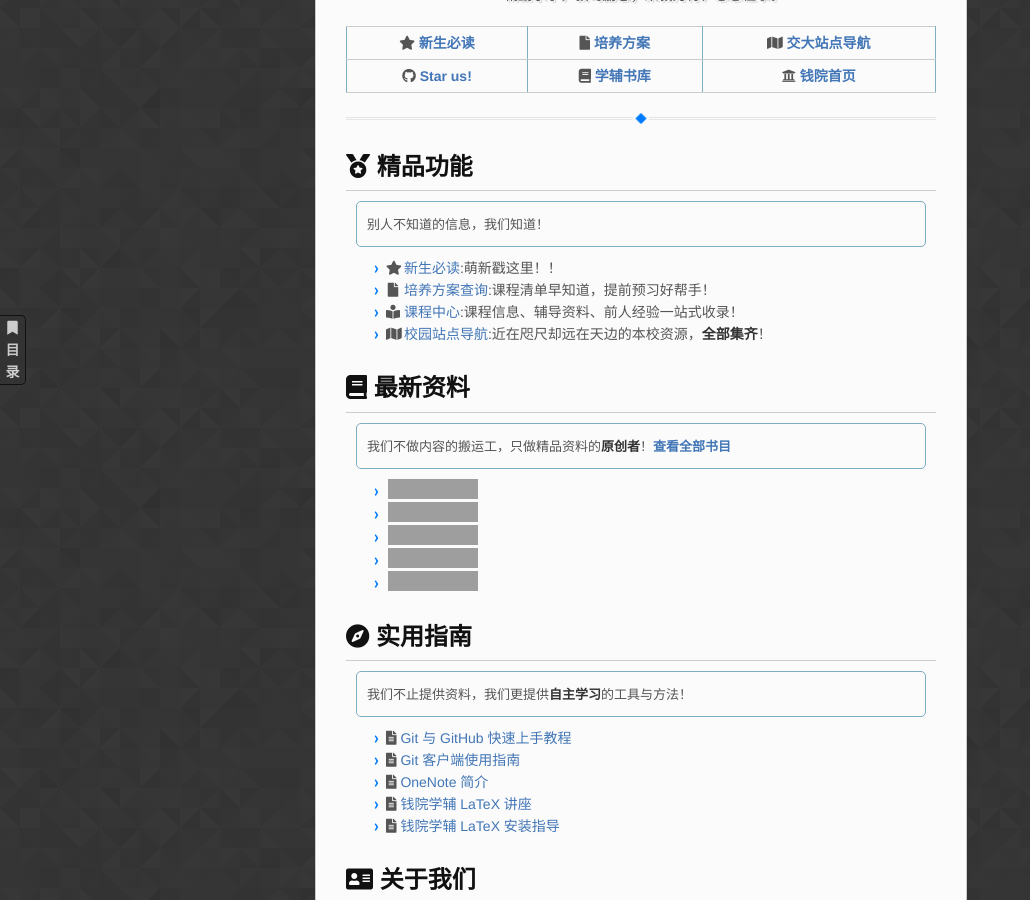
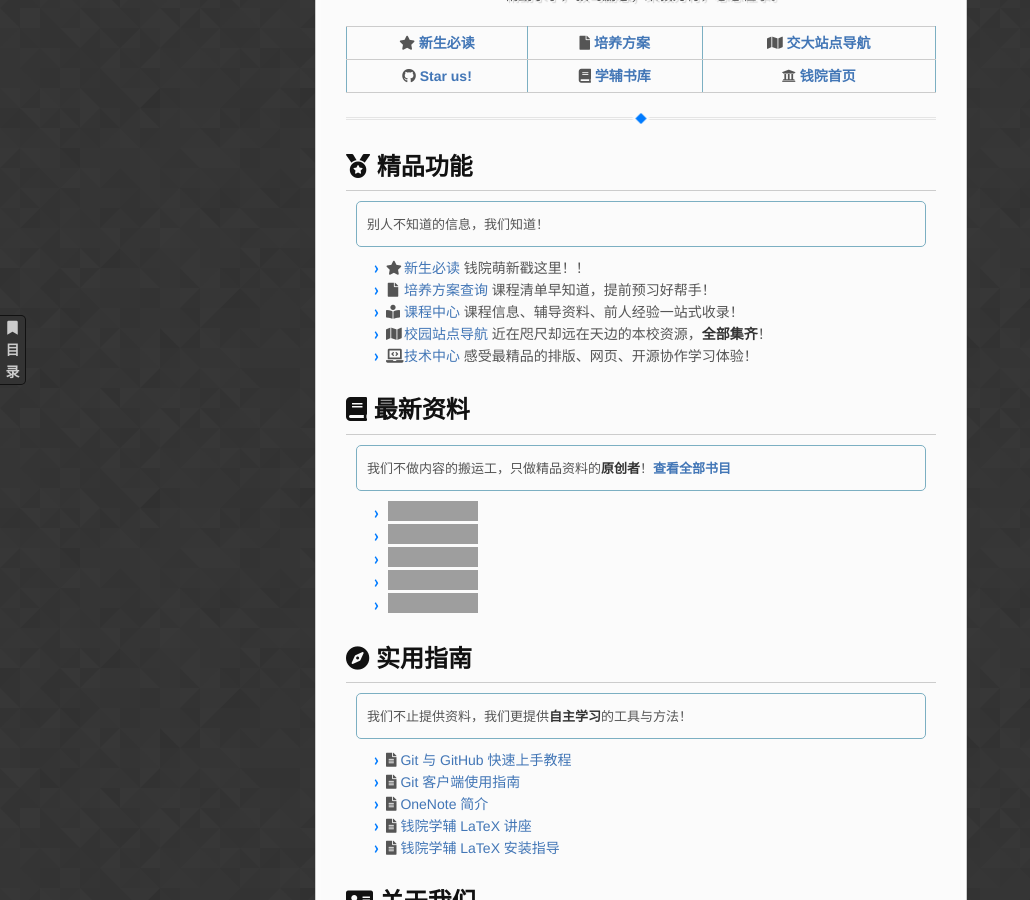
Before and after one commit to qyxf/qyxf.github.io, a Jekyll site: the page built from index.md, in a window 1280 px wide and 900 px high, scrolled down 512 px, cut to the strip 0-900 px from the top of the window. Shown: the whole strip, without its empty margins (0-1030 px from the left). Built offline with Jekyll 4.4.1, drawn with Linux system fonts in a browser that asks for light colours; nearby versions of some CDN libraries; some web fonts are replaced; our own code applies the rules of GitHub Pages for plain Markdown files; comment, search, counter and statistics services are not loaded; grey boxes are pictures that could not be loaded.

Commit message:
Update index

```diff
--- a/index.md
+++ b/index.md
@@ -16,10 +16,11 @@ date: 2019-8-12
 ## <i class="fas fa-medal"></i> 精品功能
 > 别人不知道的信息，我们知道！
 
-- <span class='mono'><i class="fas fa-star"></i></span> [新生必读](/intro/life-in-xjtu):萌新戳这里！！
-- <span class='mono'><i class="fas fa-file"></i></span> [培养方案查询](/program/):课程清单早知道，提前预习好帮手！
-- <span class='mono'><i class="fas fa-book-reader"></i></span> [课程中心](/course/):课程信息、辅导资料、前人经验一站式收录！
-- <span class='mono'><i class="fas fa-map"></i></span> [校园站点导航](/navigator):近在咫尺却远在天边的本校资源，**全部集齐**！
+- <span class='mono'><i class="fas fa-star"></i></span> [新生必读](/intro/life-in-xjtu) 钱院萌新戳这里！！
+- <span class='mono'><i class="fas fa-file"></i></span> [培养方案查询](/program/) 课程清单早知道，提前预习好帮手！
+- <span class='mono'><i class="fas fa-book-reader"></i></span> [课程中心](/course/) 课程信息、辅导资料、前人经验一站式收录！
+- <span class='mono'><i class="fas fa-map"></i></span> [校园站点导航](/navigator) 近在咫尺却远在天边的本校资源，**全部集齐**！
+- <span class='mono'><i class="fas fa-laptop-code"></i></span> [技术中心](/tecnique/) 感受最精品的排版、网页、开源协作学习体验！
 
 
 ## <i class="fas fa-book"></i> 最新资料
```
